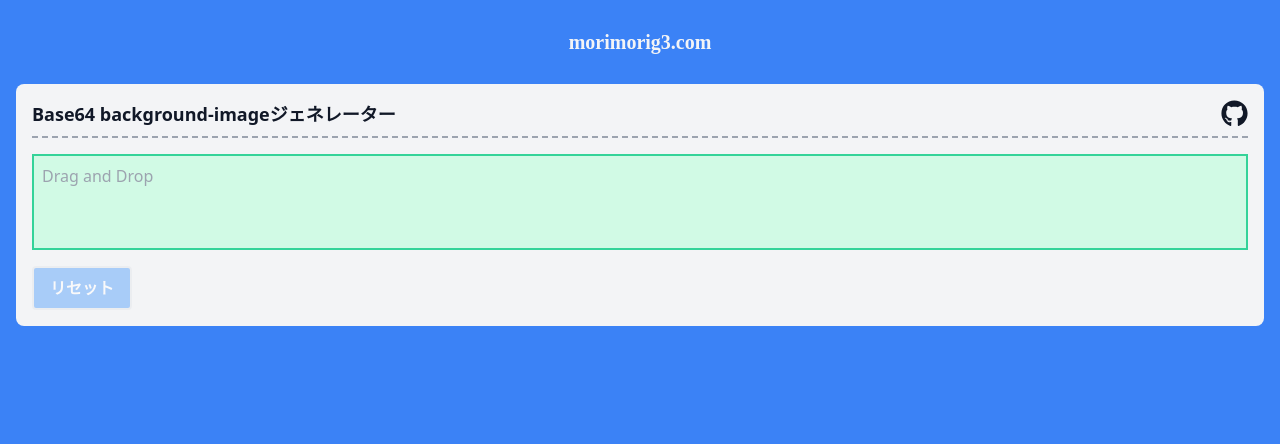
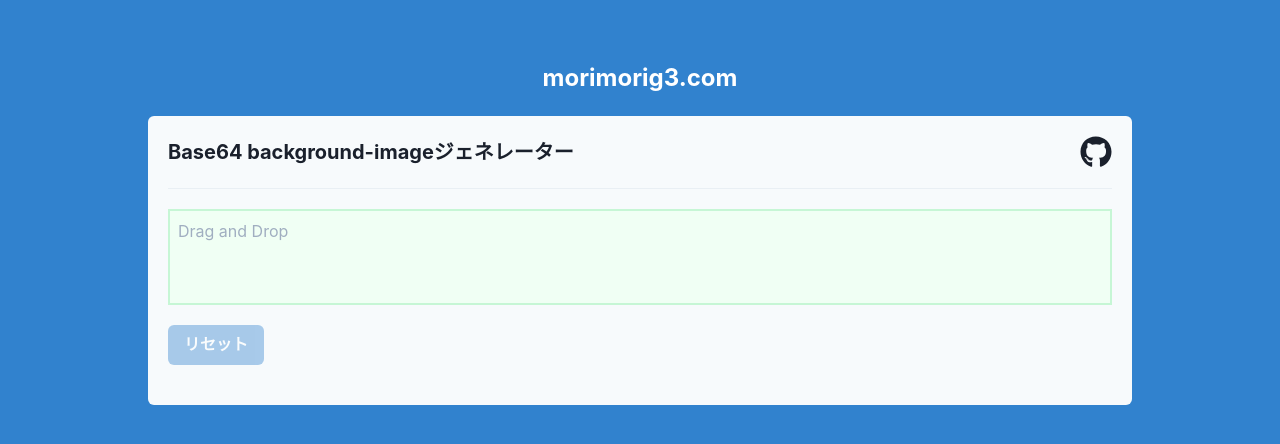
Before and after one commit to morimorig3/base64css, a React (Create React App) app: page / in a window 1280 px wide. Shown: the top 444 px of the page. Built offline with nearby package versions, Linux system fonts and the light colour scheme.

Commit message:
コンポーネントをChakraUI化

```diff
--- a/src/App.tsx
+++ b/src/App.tsx
@@ -1,21 +1,23 @@
 import { VFC } from 'react';
-import Layout from 'components/layout';
+import { Heading, Flex, Link, Divider, VStack } from '@chakra-ui/react';
+import { Layout } from 'components/layout';
 import Base64CssGen from 'components/base64cssgen';
 import { FaGithub } from 'react-icons/fa';
 
 const App: VFC = () => (
   <Layout>
-    <h1 className="text-lg font-bold pb-2 border-b-2 border-gray-400 border-dashed mb-4 flex justify-between">
-      Base64 background-imageジェネレーター
-      <a
-        href="https://github.com/morimorig3/base64css"
-        target="_blank"
-        rel="noreferrer"
-      >
-        <FaGithub size="1.5em" />
-      </a>
-    </h1>
-    <Base64CssGen />
+    <Flex w="full" justifyContent="space-between" alignItems="center">
+      <Heading as="h1" size="md">
+        Base64 background-imageジェネレーター
+      </Heading>
+      <Link href="https://github.com/morimorig3/base64css" isExternal>
+        <FaGithub size="2em" />
+      </Link>
+    </Flex>
+    <Divider />
+    <VStack w="full" alignItems="flex-start" spacing={5}>
+      <Base64CssGen />
+    </VStack>
   </Layout>
 );
 
--- a/src/components/DndArea.tsx
+++ b/src/components/DndArea.tsx
@@ -1,24 +1,30 @@
 import { VFC } from 'react';
+import { Box } from '@chakra-ui/react';
 
 type Props = {
   onDrop: (event: React.DragEvent<HTMLDivElement>) => void;
 };
 
-const DndArea: VFC<Props> = ({ onDrop = () => undefined }) => {
+export const DndArea: VFC<Props> = ({ onDrop = () => undefined }) => {
   const handleDragOver = (event: React.DragEvent<HTMLDivElement>) => {
     event.preventDefault();
   };
 
   return (
-    <div
-      className="h-24 border-green-400 bg-green-100 border-2 text-gray-400 p-2 mb-4"
+    <Box
+      w="full"
+      h={24}
+      border={2}
+      borderStyle="solid"
+      borderColor="green.100"
+      bg="green.50"
+      color="gray.400"
+      p={2}
       onDrop={onDrop}
       onDragOver={handleDragOver}
       data-testid="dnd-area"
     >
       Drag and Drop
-    </div>
+    </Box>
   );
 };
-
-export default DndArea;
--- a/src/components/base64cssgen.tsx
+++ b/src/components/base64cssgen.tsx
@@ -1,10 +1,10 @@
 import { VFC } from 'react';
 import useFiles from 'hooks/useFiles';
 import useModal from 'hooks/useModal';
-import Modalwindow from 'components/modalWindow';
-import ItemList from 'components/itemList';
-import DndArea from 'components/DndArea';
-import Button from './Button';
+import { Modalwindow } from 'components/modalWindow';
+import { ItemList } from 'components/itemList';
+import { DndArea } from 'components/dndArea';
+import { Button } from '@chakra-ui/react';
 
 const Base64CssGen: VFC = () => {
   const { data, addData, resetData } = useFiles();
@@ -20,11 +20,11 @@ const Base64CssGen: VFC = () => {
     <>
       <DndArea onDrop={handleDrop} />
       {data.length ? (
-        <Button className="bg-blue-400 hover:bg-blue-500 text-white" onClick={openModal}>
+        <Button colorScheme="blue" size="md" isDisabled={false} onClick={openModal}>
           リセット
         </Button>
       ) : (
-        <Button className="bg-blue-400 pointer-events-none opacity-50 text-white" onClick={openModal}>
+        <Button colorScheme="blue" size="md" isDisabled onClick={openModal}>
           リセット
         </Button>
       )}
--- a/src/components/itemList.tsx
+++ b/src/components/itemList.tsx
@@ -1,31 +1,33 @@
 import { VFC } from 'react';
 import { base64Data } from 'types';
+import { List, ListItem, Heading, Flex, Box, Textarea } from '@chakra-ui/react';
 
 type Props = {
   files: base64Data[];
 };
 
-const ItemList: VFC<Props> = ({ files }) => (
-  <ul id="files">
+export const ItemList: VFC<Props> = ({ files }) => (
+  <List id="files" w="full" spacing={4}>
     {files.map(({ id, name, type, size, dataURL }) => {
       if (typeof dataURL !== 'string') return false;
 
       return (
-        <li className="py-6" key={id}>
-          <p className="font-bold mb-2">{`${name} ${type},${size} bytes`}</p>
-          <div className="flex gap-x-4">
-            <textarea className="w-full border-2" defaultValue={`background-image: url('${dataURL}');`} />
-            <div
-              className="bg-no-repeat bg-contain w-40 h-40"
+        <ListItem key={id}>
+          <Heading as="h2" fontSize="lg" mb={2}>{`${name} ${type},${size} bytes`}</Heading>
+          <Flex columnGap={4}>
+            <Textarea w="full" value={`background-image: url('${dataURL}');`} />
+            <Box
+              bgRepeat="no-repeat"
+              bgSize="contain"
+              w={40}
+              h={40}
               style={{
                 backgroundImage: `url('${dataURL}')`,
               }}
             />
-          </div>
-        </li>
+          </Flex>
+        </ListItem>
       );
     })}
-  </ul>
+  </List>
 );
-
-export default ItemList;
--- a/src/components/layout.tsx
+++ b/src/components/layout.tsx
@@ -1,19 +1,19 @@
 import { ReactNode, VFC } from 'react';
+import { Container, Box, Link, VStack } from '@chakra-ui/react';
 
 type Props = {
   children?: ReactNode;
 };
 
-const Layout: VFC<Props> = ({ children }) => (
-  <div className="container mx-auto px-4 pb-10">
-    <a
-      href="https://www.morimorig3.com/"
-      className="font-righteous block text-center text-xl leading-none font-bold py-8 text-gray-100"
-    >
-      morimorig3.com
-    </a>
-    <main className="rounded-lg bg-gray-100 p-4">{children}</main>
-  </div>
+export const Layout: VFC<Props> = ({ children }) => (
+  <Container maxW="container.lg" px={5} py={10}>
+    <Box textAlign="center" py={5}>
+      <Link fontSize="2xl" color="white" fontWeight="bold" href="https://www.morimorig3.com/">
+        morimorig3.com
+      </Link>
+    </Box>
+    <VStack bg="gray.50" borderRadius="md" p={5} spacing={5} alignItems="flex-start">
+      {children}
+    </VStack>
+  </Container>
 );
-
-export default Layout;
--- a/src/components/modalWindow.tsx
+++ b/src/components/modalWindow.tsx
@@ -1,6 +1,6 @@
 import { VFC } from 'react';
 import Modal from 'react-modal';
-import Button from 'components/Button';
+import { Text, Flex, Button } from '@chakra-ui/react';
 import style from '../styles/Modalwindow.module.css';
 
 type Props = {
@@ -11,7 +11,7 @@ type Props = {
 };
 if (process.env.NODE_ENV !== 'test') Modal.setAppElement('#root');
 
-const Modalwindow: VFC<Props> = ({
+export const Modalwindow: VFC<Props> = ({
   modalIsOpen = false,
   closeModal = () => undefined,
   executeFunc = () => undefined,
@@ -33,23 +33,17 @@ const Modalwindow: VFC<Props> = ({
         beforeClose: style.Overlay__before,
       }}
     >
-      <p className="font-bold mb-4">{modaltext}</p>
-      <div className="flex gap-4 justify-center">
-        <Button
-          className="w-24 border-red-500 hover:border-transparent hover:bg-red-500 text-red-500 hover:text-gray-100"
-          onClick={confirmed}
-        >
+      <Text fontWeight="bold" mb={4}>
+        {modaltext}
+      </Text>
+      <Flex justifyContent="center" gap={4}>
+        <Button colorScheme="red" size="md" w={24} onClick={confirmed}>
           はい
         </Button>
-        <Button
-          className="w-24 border-gray-500 hover:border-transparent hover:bg-gray-500 text-gray-500 hover:text-gray-100"
-          onClick={closeModal}
-        >
+        <Button colorScheme="gray" variant="outline" size="md" w={24} onClick={closeModal}>
           もどる
         </Button>
-      </div>
+      </Flex>
     </Modal>
   );
 };
-
-export default Modalwindow;
--- a/src/index.tsx
+++ b/src/index.tsx
@@ -1,11 +1,22 @@
-import { StrictMode } from 'react';
 import ReactDOM from 'react-dom';
+import { ChakraProvider, extendTheme } from '@chakra-ui/react';
+import App from 'App';
 import './index.css';
-import App from 'App';
+
+const theme = extendTheme({
+  styles: {
+    global: {
+      body: {
+        backgroundColor: 'blue.500',
+        color: 'gray.800',
+      },
+    },
+  },
+});
 
 ReactDOM.render(
-  <StrictMode>
+  <ChakraProvider theme={theme}>
     <App />
-  </StrictMode>,
+  </ChakraProvider>,
   document.getElementById('root'),
 );
```
